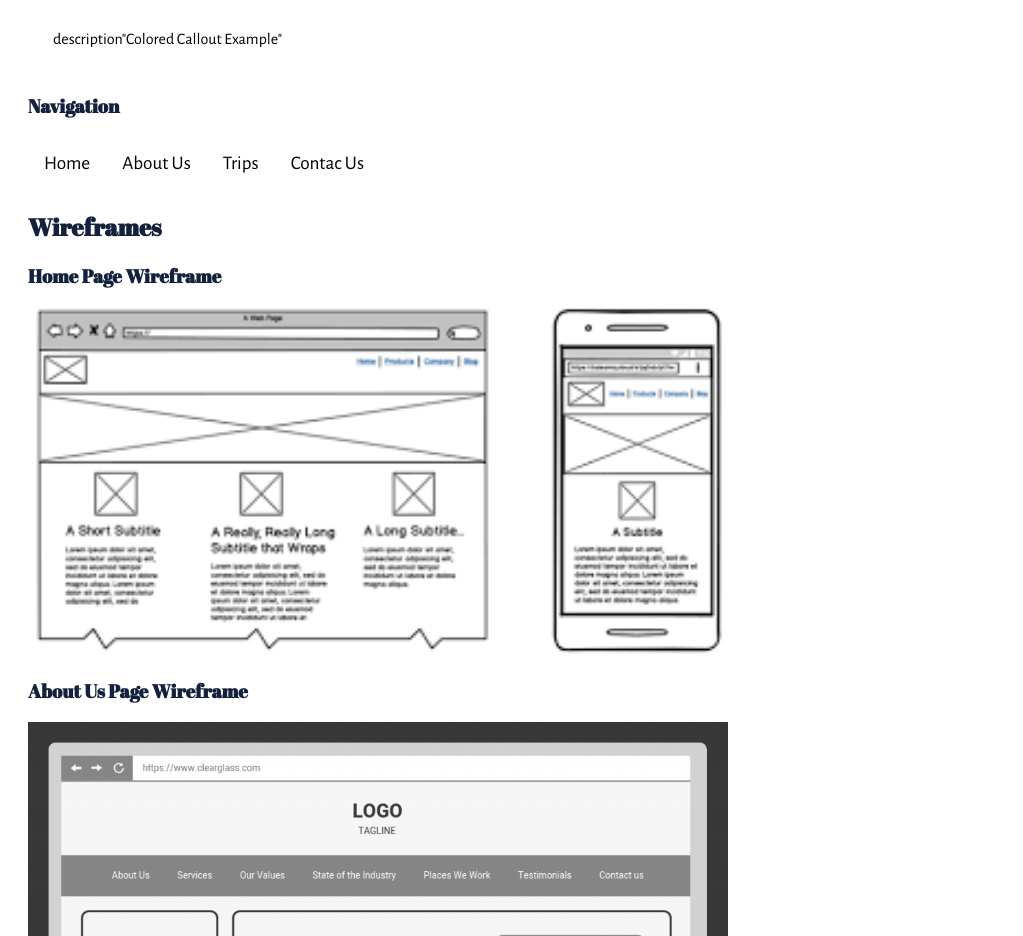
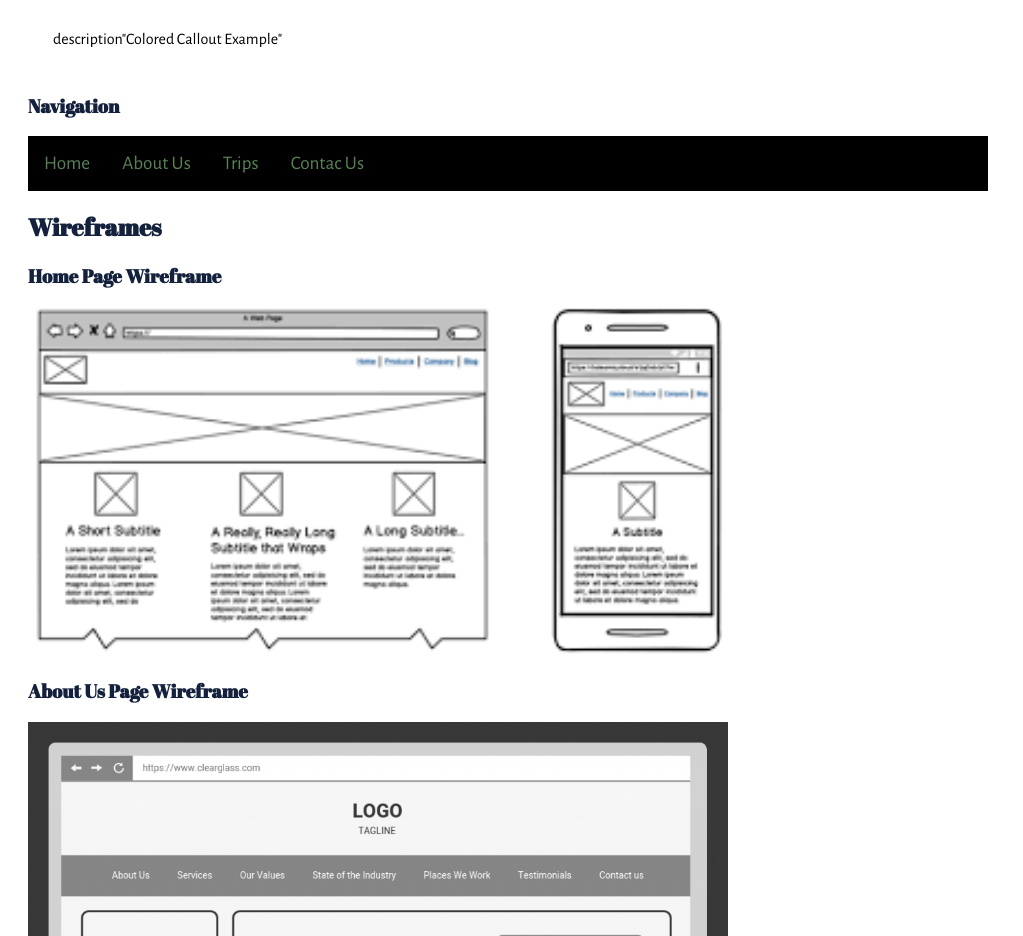
Before and after one commit to isaacpassnav/wdd130, a plain HTML site: page wwr/site-plan-rafting.html in a window 1280 px wide. Shown: the part 1580-2516 px from the top of the page, without its empty margins (0-1023 px from the left). Drawn offline with nearby package versions, Linux system fonts and the light colour scheme.

Commit message:
homework week02

```diff
--- a/wwr/styles/site-plan-rafting.css
+++ b/wwr/styles/site-plan-rafting.css
@@ -17,10 +17,10 @@ body{
     --heading-font:"Abril Fatface", serif;
     --paragraph-font:"Alegreya Sans", serif;
 
-    --nav-background-color: 000000;
-    --nav-link-color: 588157 ;
-    --nav-hover-link-color:344E41 ;
-    --nav-hover-background-color: PAPÁ7CD;
+    --nav-background-color: #000000;
+    --nav-link-color: #588157 ;
+    --nav-hover-link-color:#344E41 ;
+    --nav-hover-background-color: #ccd5ae;
 
 }
 h1,h2,h3,h4,h5,h6 {
```
